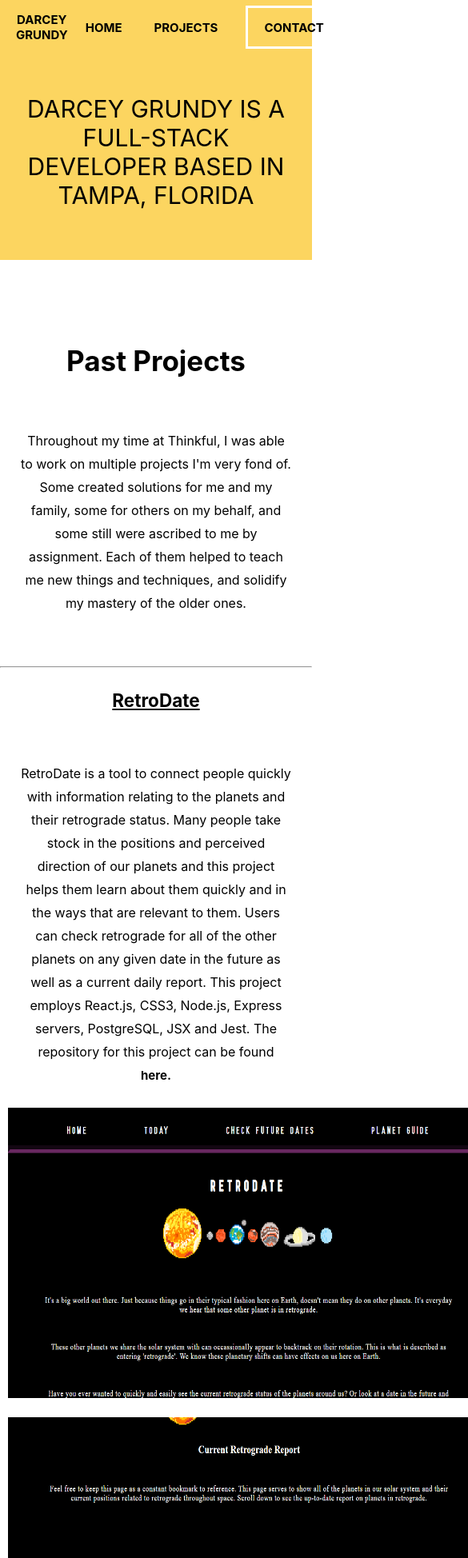
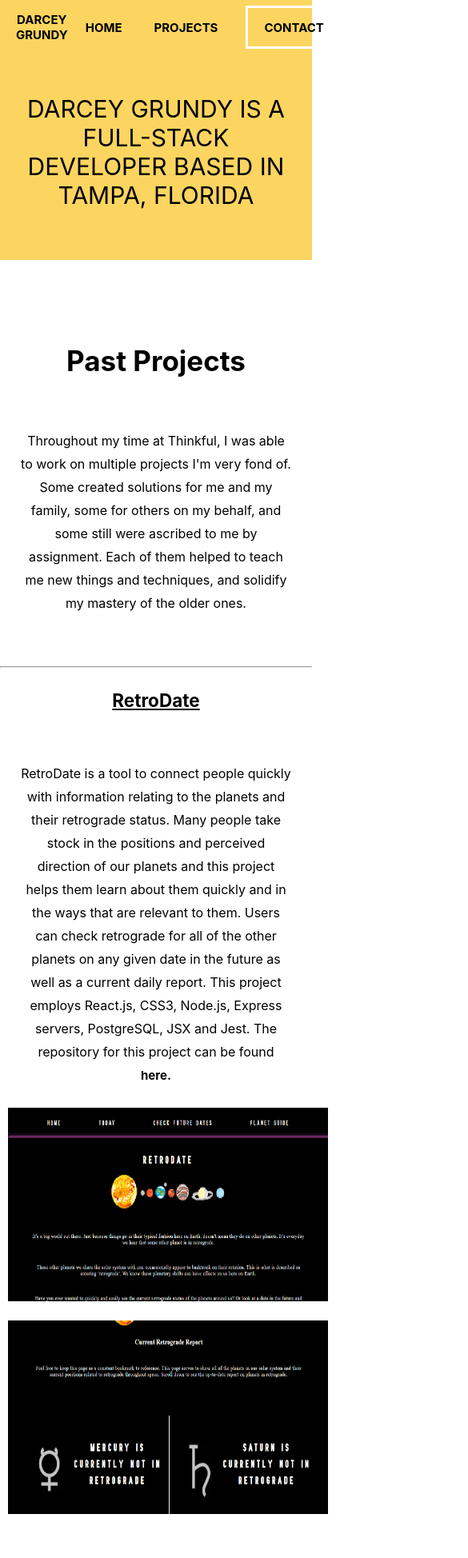
Before and after one commit to grundydarcey/UpdatedDevPortfolio, a React (Create React App) app: page /portfolio in a window 390 px wide. Shown: the top 1948 px of the page at 80% size, 585 px wide, since content can reach past the window. Built offline with nearby package versions, Linux system fonts and the light colour scheme.

Commit message:
img resize

```diff
--- a/src/Projects/projects.css
+++ b/src/Projects/projects.css
@@ -34,4 +34,9 @@ p.projectdetail {
     margin-left: 25px;
     margin-right: 25px;
   }
+
+  #projectimg {
+    width: 400px;
+    height: 242px;
+  }
 }
```
